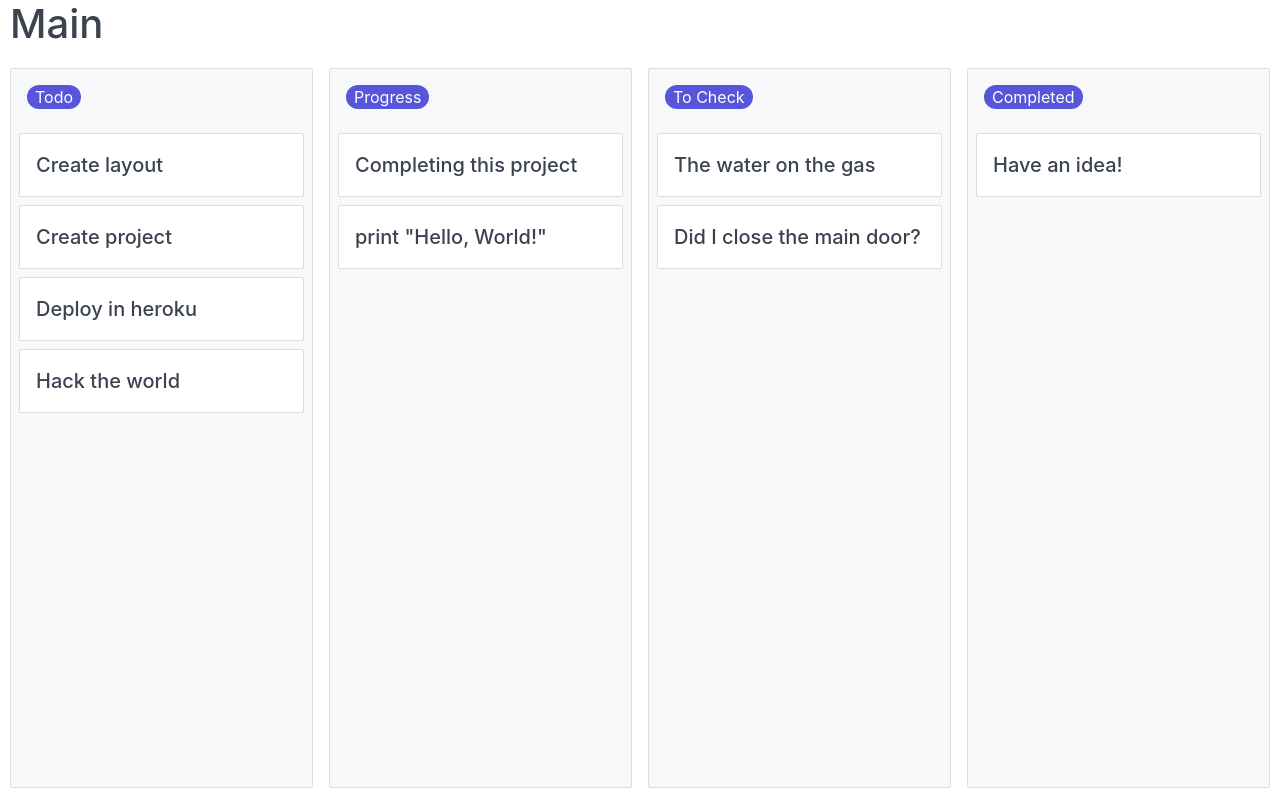
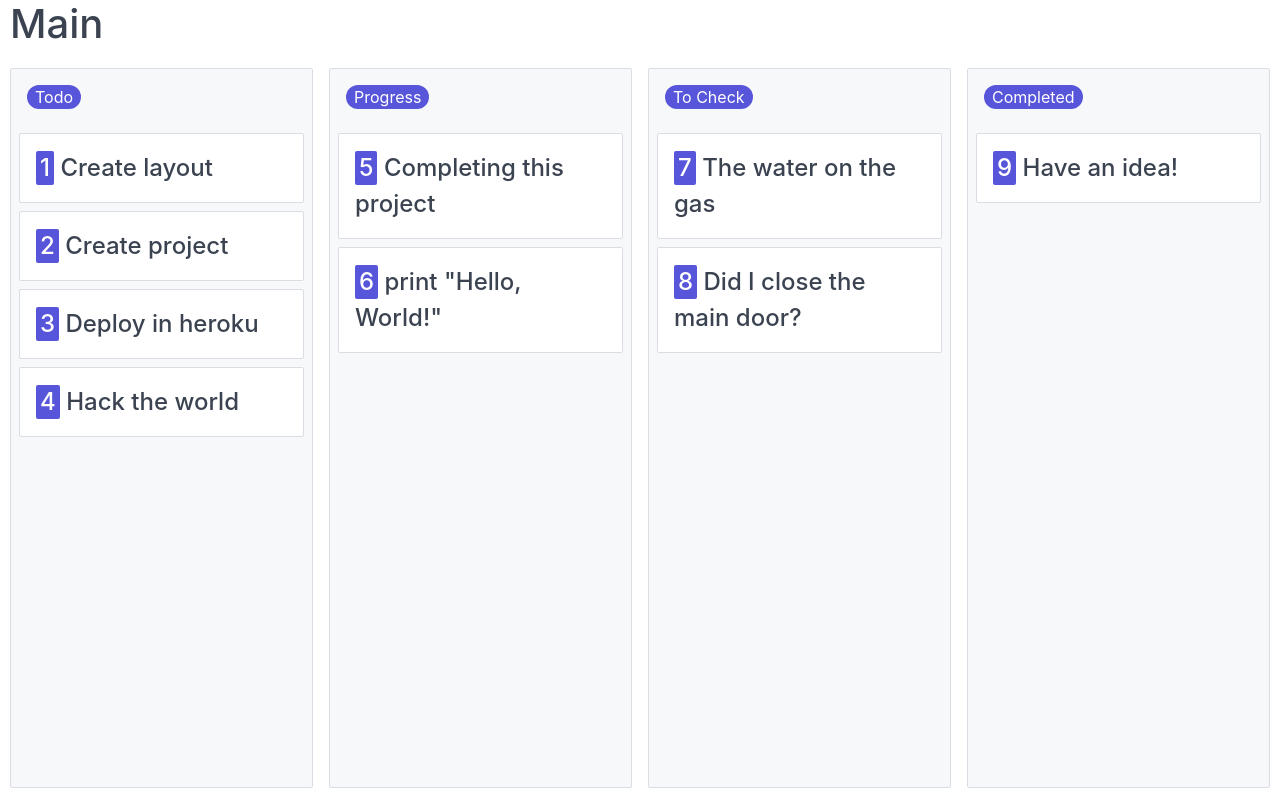
Before and after one commit to simone98dm/my-kanban, a React (Create React App) app: page / in a window 1280 px wide. Built offline with nearby package versions, Linux system fonts and the light colour scheme.

Commit message:
add dnd support for cards

```diff
--- a/src/App.tsx
+++ b/src/App.tsx
@@ -1,4 +1,4 @@
-import React from 'react';
+import { useEffect, useState } from 'react';
 import './App.css';
 import Kanban from './components/Kanban/Kanban';
 import { ICard } from './models/Card';
@@ -6,48 +6,66 @@ import { IKanban } from './models/Kanban';
 import { IList } from './models/List';
 
 const App = () => {
-  const todoList: ICard[] = [
-    { title: 'Create layout', description: '' },
-    { title: 'Create project', description: '' },
-    { title: 'Deploy in heroku', description: '' },
-    { title: 'Hack the world', description: '' }
-  ];
-  const progressList: ICard[] = [
-    { title: 'Completing this project', description: '' },
-    { title: 'print "Hello, World!"', description: '' }
-  ];
-  const toCheckList: ICard[] = [
-    { title: 'The water on the gas', description: '' },
-    { title: 'Did I close the main door?', description: '' }
-  ];
-  const completedList: ICard[] = [
-    { title: "Have an idea!", description: '' }
-  ];
 
-  const lists: IList[] = [{
+  const [kanban, setKanban] = useState({
+    name: 'Main',
+    lists: [{
       name: 'Todo',
-    list: todoList
+      list: [
+        { id: 1, title: 'Create layout', description: '' },
+        { id: 2, title: 'Create project', description: '' },
+        { id: 3, title: 'Deploy in heroku', description: '' },
+        { id: 4, title: 'Hack the world', description: '' }
+      ],
+      id: 0
     }, {
       name: 'Progress',
-    list: progressList
+      list: [
+        { id: 5, title: 'Completing this project', description: '' },
+        { id: 6, title: 'print "Hello, World!"', description: '' }
+      ],
+      id: 1
     }, {
       name: 'To Check',
-    list: toCheckList
+      list: [
+        { id: 7, title: 'The water on the gas', description: '' },
+        { id: 8, title: 'Did I close the main door?', description: '' }
+      ],
+      id: 2
     }, {
       name: 'Completed',
-    list: completedList
+      list: [
+        { id: 9, title: "Have an idea!", description: '' }
+      ],
+      id: 3
     }]
+  })
 
-  const kanban: IKanban = {
-    name: 'Main',
-    lists: lists
+  const onMoveHandler = (item: any, id: number) => {
+    let nKan = kanban;
+    for (let i = 0; i < nKan.lists.length; i++) {
+      const cards = kanban.lists[i];
+      for (let k = 0; k < cards.list.length; k++) {
+        const card = cards.list[k];
+        if (card.id === item.card.id) {
+          cards.list.splice(k, 1);
+        }
+      }
     }
 
-  return (
-    <div className="App">
-      <Kanban data={kanban} />
-    </div>
-  );
+    let newList = nKan.lists.find(cards => cards.id === id);
+    newList?.list.push(item.card);
+    setKanban(nKan);
+  }
+
+  useEffect(() => {
+    console.log(kanban);
+  }, [kanban])
+
+
+  return (<div className="App">
+    <Kanban onMoveHandler={onMoveHandler} data={kanban} />
+  </div>);
 }
 
 export default App;
--- /dev/null
+++ b/src/Constants.ts
@@ -0,0 +1,3 @@
+export const ItemTypes = {
+  CARD: "CARD",
+};
--- a/src/components/Badge/Badge.tsx
+++ b/src/components/Badge/Badge.tsx
@@ -1,10 +1,15 @@
 import React from 'react';
 import './Badge.css';
 
-const Badge: React.FC = () => (
-  <div className="Badge">
-    Badge Component
+const Badge = (props: BadgeProps) => (
+  <div className="label label-primary Badge">
+    {props.text}
   </div>
 );
 
+interface BadgeProps {
+  text: string;
+  color?: string;
+}
+
 export default Badge;
--- a/src/components/Card/Card.tsx
+++ b/src/components/Card/Card.tsx
@@ -1,23 +1,25 @@
-import React from 'react';
 import { useDrag } from 'react-dnd'
+import { ItemTypes } from '../../Constants';
 import { ICard } from '../../models/Card';
+import Badge from '../Badge/Badge';
 import './Card.css';
 
 const Card = (props: CardProps) => {
-  const text = props.item.title;
+  const card = props.item;
 
   const [{ opacity }, dragRef] = useDrag(() => ({
-    type: 'CARD',
-    item: { text },
+    type: ItemTypes.CARD,
+    item: { card },
+    end: (item, monitor) => { },
     collect: (monitor) => ({
       opacity: monitor.isDragging() ? 0.5 : 1
-    })
+    }),
   }), []);
 
   return (
     <div className="card mt-2" ref={dragRef} style={{ opacity }}>
-      <div className="card-header h5">
-        {props.item.title}
+      <div className="card-header h4">
+        <Badge text={`${props.item.id}`} /> {props.item.title}
       </div>
     </div>
   );
--- a/src/components/Kanban/Kanban.tsx
+++ b/src/components/Kanban/Kanban.tsx
@@ -1,29 +1,30 @@
-import React from 'react';
 import { DndProvider } from 'react-dnd';
 import { HTML5Backend } from 'react-dnd-html5-backend';
 import { IKanban } from '../../models/Kanban';
 import List from '../List/List';
 import './Kanban.css';
 
-const Kanban = (props: KanbanProps) => (
+const Kanban = (props: KanbanProps) => {
+
+  return (
     <div className="Kanban">
       <h1>{props.data.name}</h1>
       <div className="columns">
         <DndProvider backend={HTML5Backend}>
           {props.data.lists
-          && props.data.lists.map((list, i) => {
-            return (
-              <div className="column col-3">
-                <List cards={list} key={`list${i}`} />
+            && props.data.lists.map((list, i) => (
+              <div className="column col-3" key={`list${i}`}>
+                <List cards={list} onMoveHandler={props.onMoveHandler} />
               </div>)
-          })}
+            )}
         </DndProvider>
       </div>
     </div>
   );
-
+}
 interface KanbanProps {
   data: IKanban;
+  onMoveHandler: any;
 }
 
 export default Kanban;
--- a/src/components/List/List.tsx
+++ b/src/components/List/List.tsx
@@ -1,34 +1,31 @@
-import React from 'react';
 import { useDrop } from 'react-dnd';
+import { ItemTypes } from '../../Constants';
 import { IList } from '../../models/List';
 import Card from '../Card/Card';
 import './List.css';
 
 const List = (props: ListProps) => {
-  const [{ canDrop, isOver }, drop] = useDrop(() => ({
-    accept: 'CARD',
-    hover(item) { },
-    collect: (monitor) => ({
-      isOver: monitor.isOver(),
-      canDrop: monitor.canDrop()
-    })
+
+  const [, drop] = useDrop(() => ({
+    accept: ItemTypes.CARD,
+    drop: (item, monitor) => {
+      props.onMoveHandler(item, props.cards.id);
+    }
   }));
 
-  console.log(canDrop, isOver)
-
   return (
-    <div className="card List full-height">
+    <div className="card List full-height" ref={drop}>
       <div className="card-header">
         <div className="card-title label label-rounded label-primary">{props.cards.name}</div>
       </div>
-      <div className="card-body" >
-        <div className="columns" ref={drop}>
+      <div className="card-body">
+        <div className="columns">
           {props.cards.list
-            && props.cards.list.map((card, i) => {
-              return (<div className="col-12">
-                <Card item={card} key={`card${i}`} />
+            && props.cards.list.map((card, i) => (
+              <div className="col-12" key={`card${i}`}>
+                <Card item={card} />
               </div>)
-            })}
+            )}
         </div>
       </div>
     </div>
@@ -36,6 +33,7 @@ const List = (props: ListProps) => {
 }
 interface ListProps {
   cards: IList;
+  onMoveHandler: any;
 }
 
 export default List;
--- a/src/models/Card.ts
+++ b/src/models/Card.ts
@@ -1,6 +1,7 @@
 import { IBadge } from "./Badge";
 
 export interface ICard {
+  id: number;
   title: string;
   description: string;
   badges?: IBadge[];
--- a/src/models/List.ts
+++ b/src/models/List.ts
@@ -2,5 +2,6 @@ import { ICard } from "./Card";
 
 export interface IList {
   name: string;
+  id: number;
   list: ICard[];
 }
```
Lines whose indentation alone changed are shown as unchanged.
